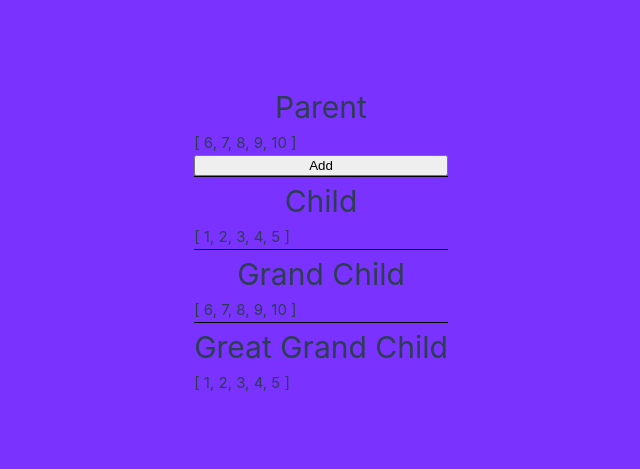
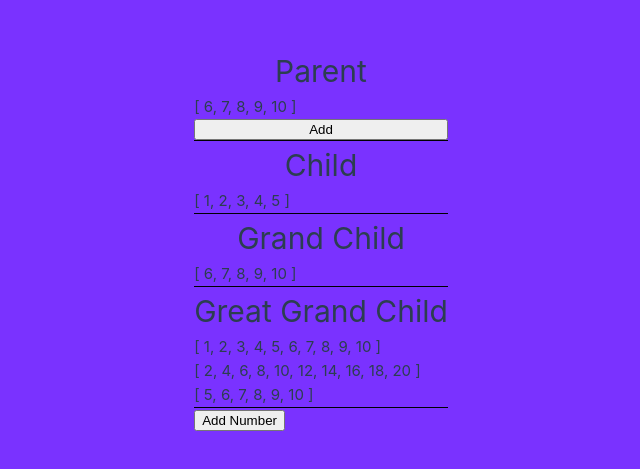
Before and after one commit to MikhaelAdrielPG/vue-color-picker, a Vue app: page / in a window 1280 px wide. Shown: the part 161-630 px from the top of the page, without its empty margins (319-959 px from the left). Built offline with nearby package versions, Linux system fonts and the light colour scheme.

Commit message:
Cara Menggunakan Fungsi Dan Mengubah Nilai Di Pinia

```diff
--- a/package.json
+++ b/package.json
@@ -9,6 +9,7 @@
     "preview": "vite preview"
   },
   "dependencies": {
+    "pinia": "^2.1.7",
     "vue": "^3.4.29"
   },
   "devDependencies": {
--- a/src/components/GreatGrandChild.vue
+++ b/src/components/GreatGrandChild.vue
@@ -1,11 +1,16 @@
 <script setup>
-import { inject } from "vue";
+import { useNumbers } from "../stores/numbers";
+const { numbers, addNumber, doubleNumber, filterNumber } = useNumbers();
+</script>
 
-const numbers = inject("numbers");
-</script>
 <template>
   <div>
     <h1>Great Grand Child</h1>
-    {{ numbers }}
+    <p>{{ numbers }}</p>
+    <p>{{ doubleNumber }}</p>
+    <p>{{ filterNumber(5) }}</p>
+    <div class="line"></div>
+
+    <button @click="addNumber">Add Number</button>
   </div>
 </template>
--- a/src/main.js
+++ b/src/main.js
@@ -1,6 +1,11 @@
-import './assets/main.css'
+import "./assets/main.css";
 
-import { createApp } from 'vue'
-import App from './App.vue'
+import { createApp } from "vue";
+import { createPinia } from "pinia";
+import App from "./App.vue";
 
-createApp(App).mount('#app')
+const pinia = createPinia();
+const app = createApp(App);
+
+app.use(pinia);
+app.mount("#app");
--- /dev/null
+++ b/src/stores/numbers.js
@@ -0,0 +1,18 @@
+import { defineStore } from "pinia";
+
+export const useNumbers = defineStore("numbers", {
+  state: () => ({
+    numbers: [1, 2, 3, 4, 5, 6, 7, 8, 9, 10],
+  }),
+  actions: {
+    addNumber() {
+      this.numbers.push(this.numbers.length + 1);
+    },
+  },
+  getters: {
+    doubleNumber: (state) => state.numbers.map((num) => num * 2),
+    filterNumber: (state) => {
+      return (minNumber) => state.numbers.filter((num) => num >= minNumber);
+    },
+  },
+});
```
Also changed, not shown: 1 other file (tests, documents, lock files or other folders).
